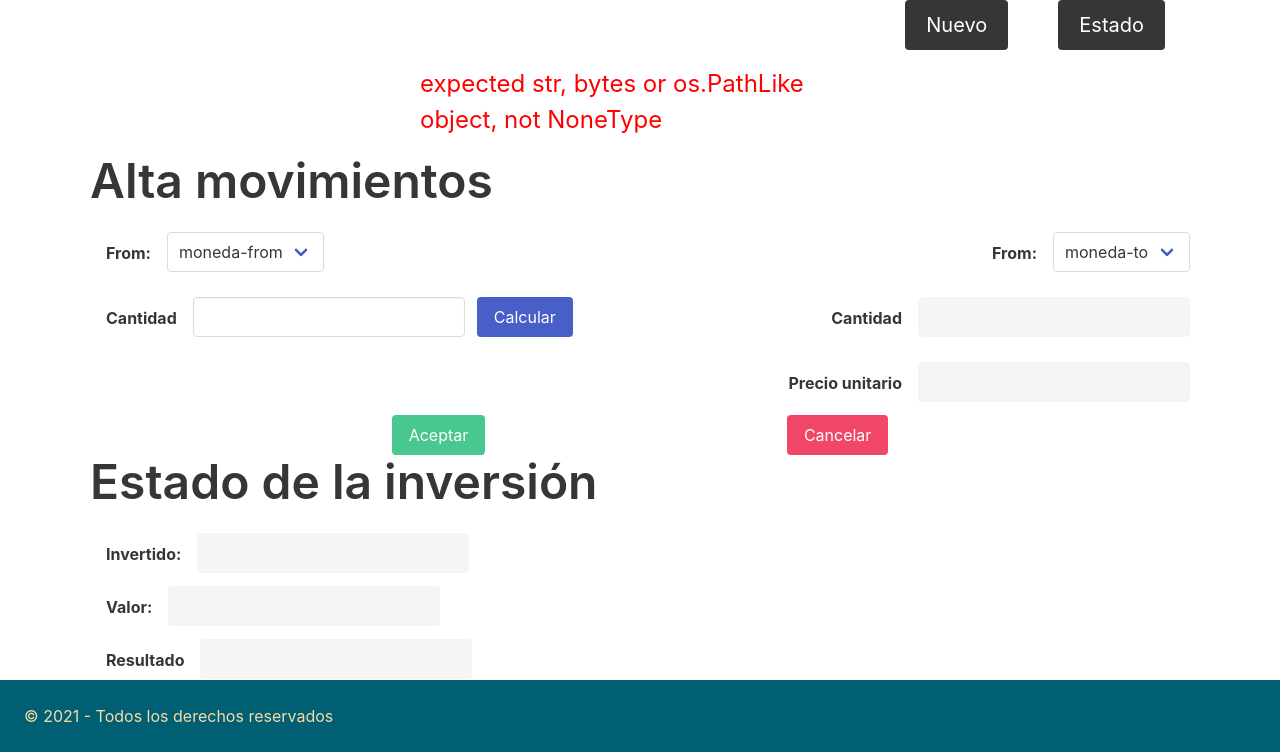
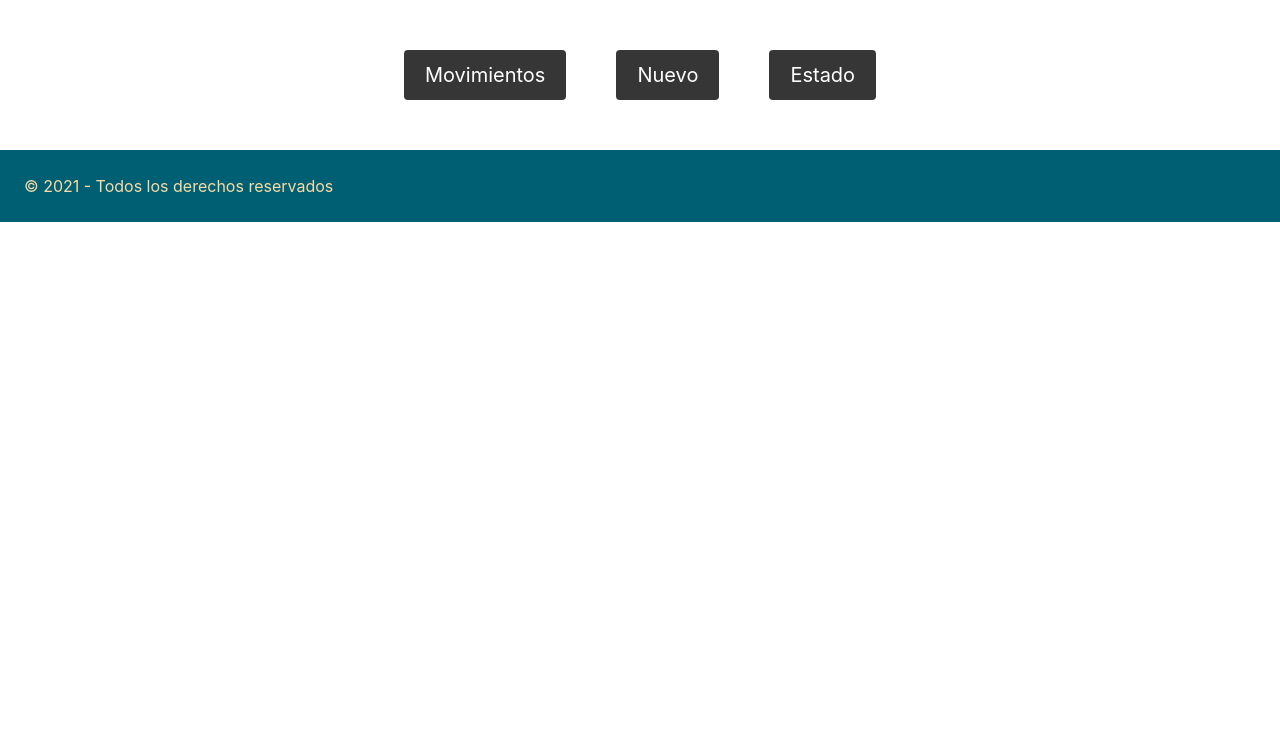
Before and after one commit to Bator207/Bator207, a Flask app: page / in a window 1280 px wide. Shown: the part 96-848 px from the top of the page. After the commit the page ends 318 px from the top, so only its background shows below. Run offline with Flask 2, Linux system fonts and the light colour scheme.

Commit message:
Nuevo botón lista de movimientos y esconeder los apartados

```diff
--- a/crypto/static/css/styles.css
+++ b/crypto/static/css/styles.css
@@ -13,11 +13,10 @@
 
 #nuevo-estado {
     display: flex;
-    justify-content:flex-end;
+    justify-content:center;
 }
-#btn-nuevo, #btn-estado {
-    margin: 0 25px;
-
+#btn-nuevo, #btn-estado,#btn-lista {
+    margin: 50px 25px;
 }
 
 .table {
@@ -52,6 +51,10 @@
     justify-content:space-evenly;
 }
 
+.inactivo {
+    display: none;
+}
+
 .footer {
     padding: 1.5rem;
     background-color: var(--color-fondo-header);
--- a/crypto/templates/index.html
+++ b/crypto/templates/index.html
@@ -18,11 +18,12 @@
         <section class="contenedor">
             <article id="botones-selector">
                 <div class="field is-grouped" id="nuevo-estado">
+                    <button class="button is-dark is-medium" id="btn-lista">Movimientos</button>
                     <button class="button is-dark is-medium" id="btn-nuevo">Nuevo</button>
                     <button class="button is-dark is-medium" id="btn-estado">Estado</button>
                 </div>
             </article>
-            <article id="tabla-movimientos">
+            <article id="tabla-movimientos" class="inactivo">
                 <h1 class="title is-1" >Lista de movimientos</h1>
                 <table class="table">
                     <thead>
@@ -36,15 +37,15 @@
                     <tbody id="tabla-datos"></tbody>
                 </table>
             </article>
-            <article id="formulario-alta">
+            <article id="formulario-alta" class="inactivo">
                 <h1 class="title is-1">Alta movimientos</h1>
-                <form id="form-alta" class="inactivo">
+                <form id="form-alta" >
                     <div class="field is-grouped" id="selector">
                         <div class="field is-grouped">
                             <label class="label">From:</label>
                             <div class="control">
                                 <div class="select">
-                                    <select>
+                                    <select id="from">
                                         <option disabled selected>moneda-from</option>
                                     </select>
                                 </div>
@@ -54,7 +55,7 @@
                             <label class="label">From:</label>
                             <div class="control">
                                 <div class="select">
-                                    <select>
+                                    <select id="to">
                                         <option disabled selected>moneda-to</option>
                                     </select>
                                 </div>
@@ -65,14 +66,14 @@
                         <div class="field is-grouped">
                             <label class="label">Cantidad</label>
                             <div class="control">
-                                <input type="text" class="input">
+                                <input type="text" class="input" id="cantidad-from">
                             </div>
-                            <button class="button is-link">Calcular</button>
+                            <button class="button is-link" id="calcular">Calcular</button>
                         </div>
                         <div class="field is-grouped">
                             <label class="label">Cantidad</label>
                             <div class="control">
-                                <input type="text" class="input" disabled>
+                                <input type="text" class="input" id="cantidad-to" disabled>
                             </div>
                         </div>
                     </div>
@@ -83,12 +84,12 @@
                         </div>
                     </div>
                     <div class="field is-grouped" id="botones">
-                        <button class="button is-success">Aceptar</button>
-                        <button class="button is-danger">Cancelar</button>
+                        <button class="button is-success" id="aceptar">Aceptar</button>
+                        <button class="button is-danger" id="cancelar">Cancelar</button>
                     </div>
                 </form>
             </article>
-            <article id="estado">
+            <article id="estado" class="inactivo">
                 <h1 class="title is-1" >Estado de la inversión</h1>
                 <div class="field is-grouped">
                     <label class="label">Invertido:</label>
```
Also changed, not shown: crypto/static/js/spa.js (+52 -0 lines).
